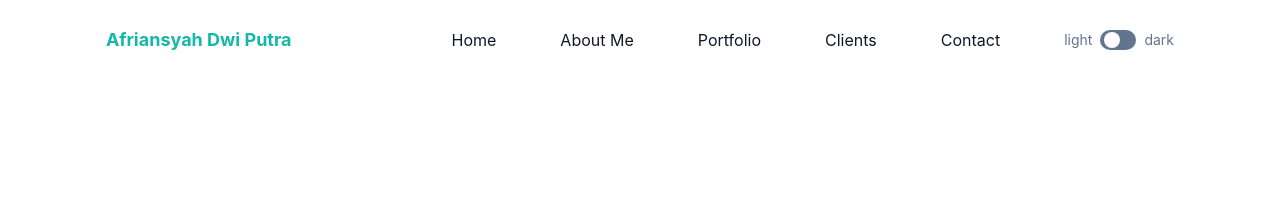
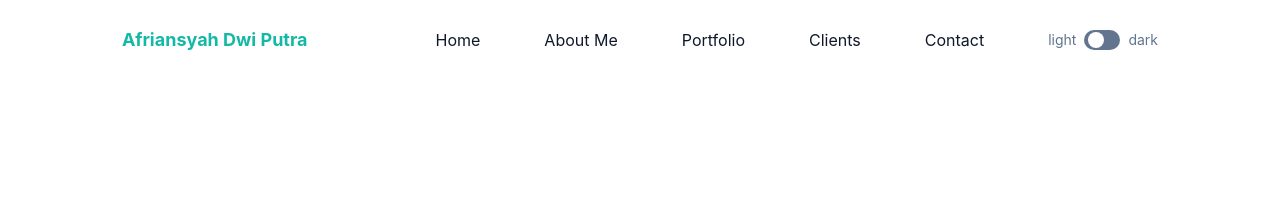
Before and after one commit to afriansyah-dwi-putra/portfolio, a website: page index.html in a window 1280 px wide. Shown: the top 202 px of the page. Drawn offline with Linux system fonts and the light colour scheme.

Commit message:
line back

```diff
--- a/index.html
+++ b/index.html
@@ -10,8 +10,8 @@
 
 <!-- Header Start -->
 <header class="bg-transparent absolute top-0 left-0 w-full flex items-center z-10">
-<div class="container">
-    <div class="flex items-center justify-between">
+<div class="container px-4">
+    <div class="flex items-center justify-between relative">
         <div class="px-4">
             <a href="#home" class="font-bold text-lg text-primary block py-4">Afriansyah Dwi Putra</a>
         </div>
```
